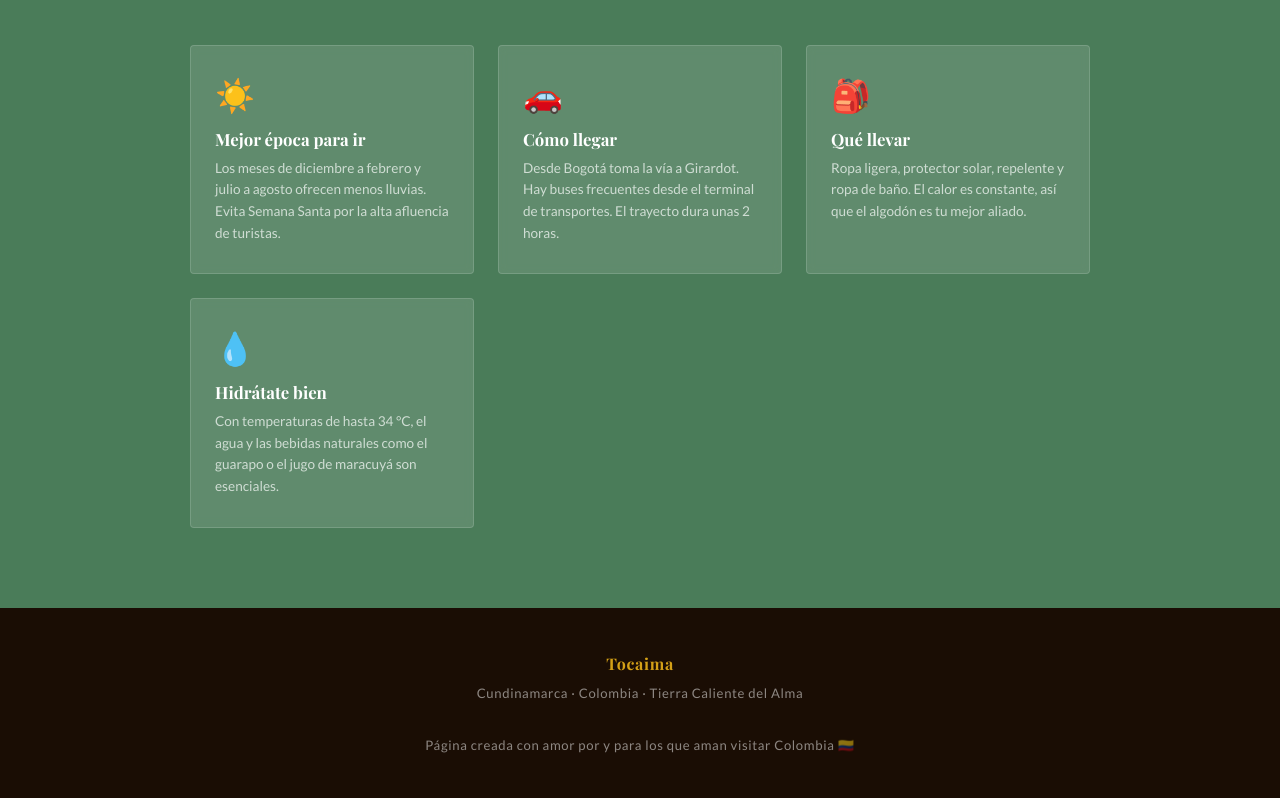
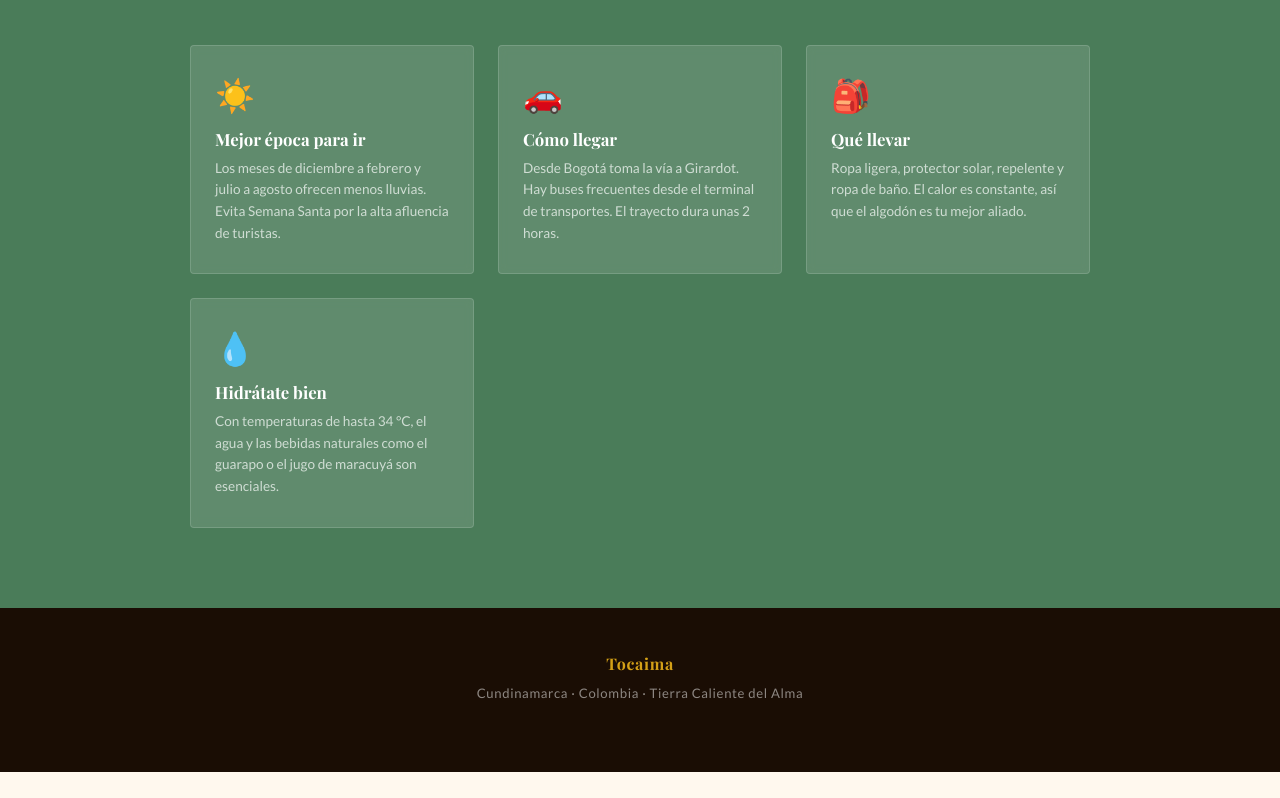
Before and after one commit to Kekoo07/Pagina-web, a plain HTML site: page index.html in a window 1280 px wide. Shown: the part 3756-4554 px from the top of the page. After the commit the page ends 4528 px from the top, so only its background shows below. Drawn offline with nearby package versions, Linux system fonts and the light colour scheme; a web font is replaced by a local one.

Commit message:
Remove footer message from index.html
Removed footer message about Colombia.

```diff
--- a/index.html
+++ b/index.html
@@ -652,7 +652,6 @@
 <footer>
   <strong>Tocaima</strong><br>
   Cundinamarca · Colombia · Tierra Caliente del Alma<br><br>
-  <span>Página creada con amor por y para los que aman visitar Colombia 🇨🇴</span>
 </footer>
 
 <script>
```
